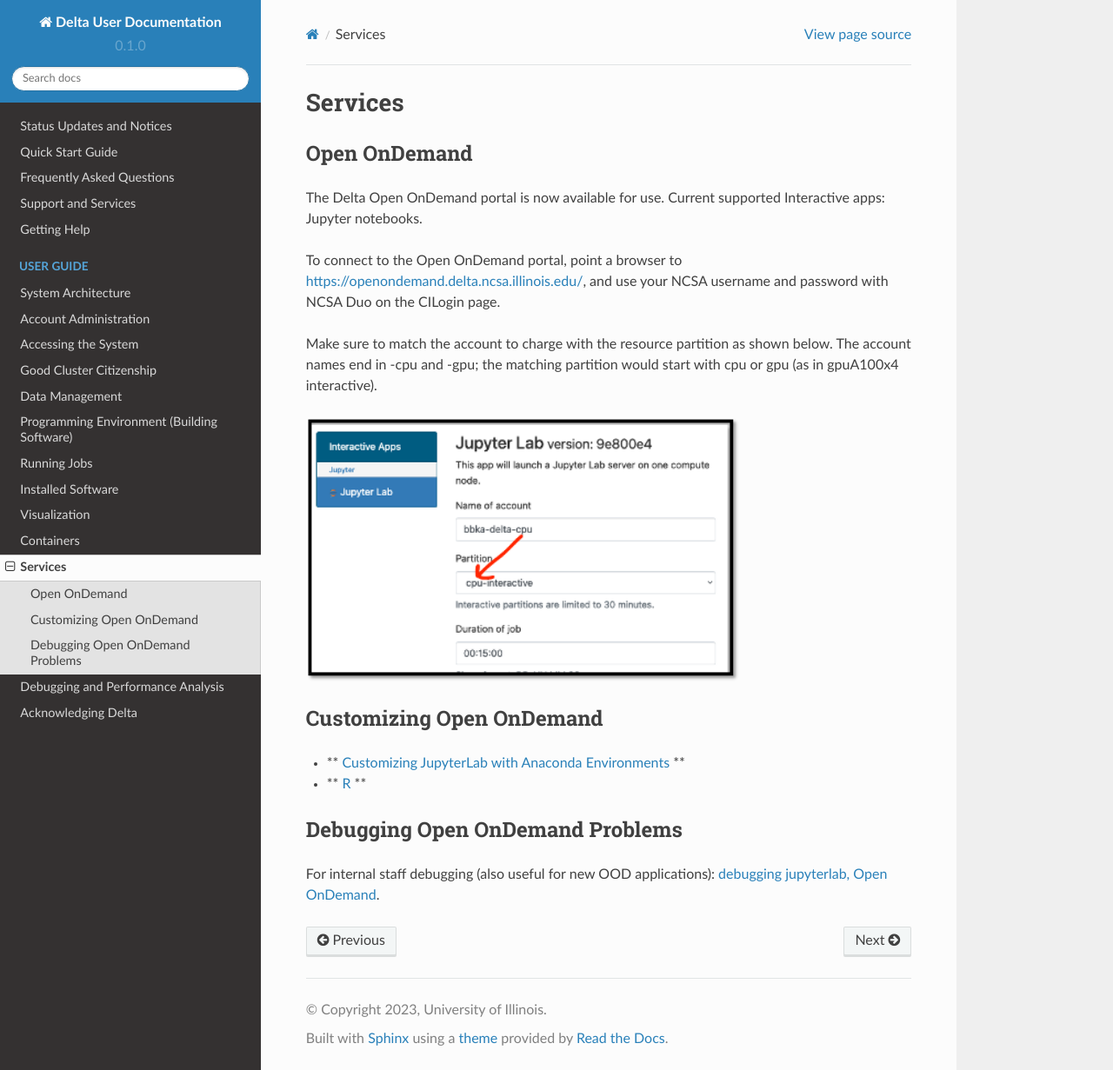
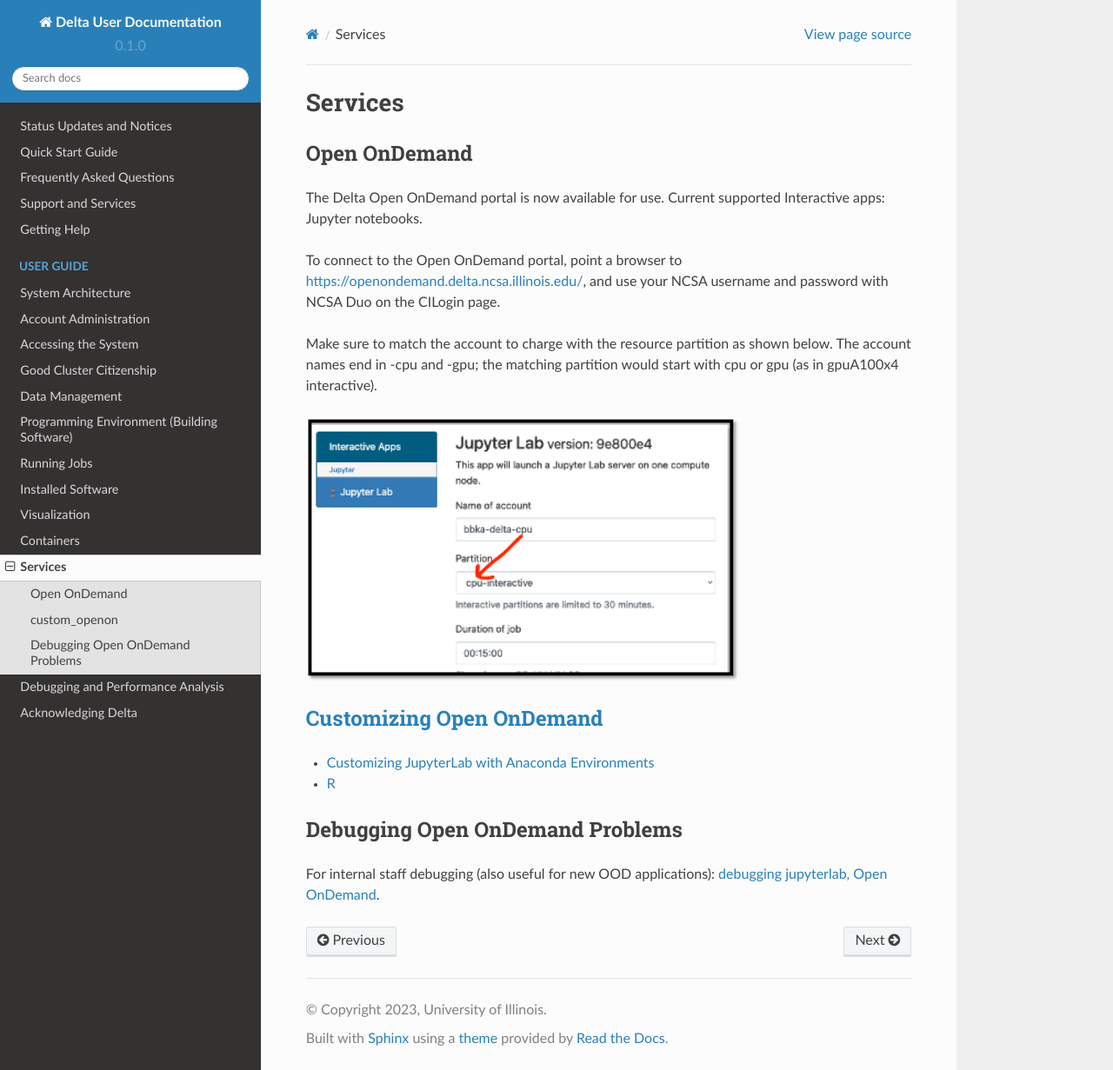
Before and after one commit to ncsa/Delta_doc, a Sphinx documentation site: the page built from docs/source/services/index.rst, in a window 1280 px wide and 1231 px high. Shown: the whole window at 87% size. Built offline with Sphinx 7.4.7 and the Read the Docs theme 2.0.0, drawn with Linux system fonts in a browser that asks for light colours.

Commit message:
Update index.rst still fixing label reference syntax
still fixing label reference syntax

```diff
--- a/docs/source/services/index.rst
+++ b/docs/source/services/index.rst
@@ -17,11 +17,11 @@ The account names end in -cpu and -gpu; the matching partition would start with
     :alt: Jupyter Lab partition configuration
     :width: 500
 
-Customizing Open OnDemand
+:ref:`custom_openon`
 -----------------------------
 
-- ** :ref:`custom_jupyterlab` **
-- ** :ref:`r_env` **
+- :ref:`custom_jupyterlab`
+- :ref:`r_env`
 
 
 Debugging Open OnDemand Problems
```
